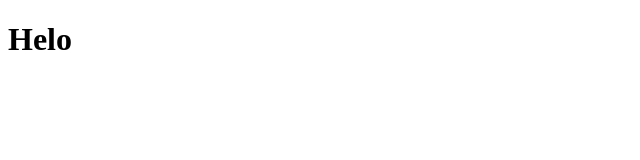
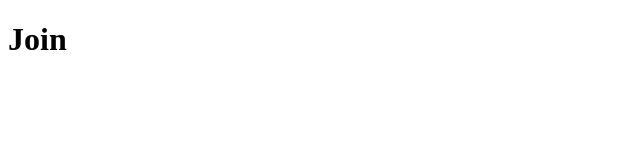
Before and after one commit to david262929/real-time-chat-client, a React (Create React App) app: page / in a window 1280 px wide. Shown: the top 160 px of the page, without its empty margins (0-640 px from the left). Built offline with nearby package versions, Linux system fonts and the light colour scheme.

Commit message:
setupped routes

```diff
--- a/src/App.js
+++ b/src/App.js
@@ -1,8 +1,13 @@
 import React from 'react'
+import {BrowserRouter as Router} from 'react-router-dom'
+import {useRoutes} from "./routes"
 
 function App() {
+    const routes = useRoutes();
     return (
-        <h1>Helo</h1>
+        <Router>
+            {routes}
+        </Router>
     );
 }
 
--- /dev/null
+++ b/src/routes.js
@@ -0,0 +1,16 @@
+import React from "react";
+import {Switch, Route, Redirect} from "react-router-dom";
+
+export const useRoutes = () => {
+    return (
+        <Switch>
+            <Route path="/" exact>
+                <h1>Join</h1>
+            </Route>
+            <Route path="/chat" exact>
+                <h1>Chat</h1>
+            </Route>
+            <Redirect to="/" />
+        </Switch>
+    )
+}
```
